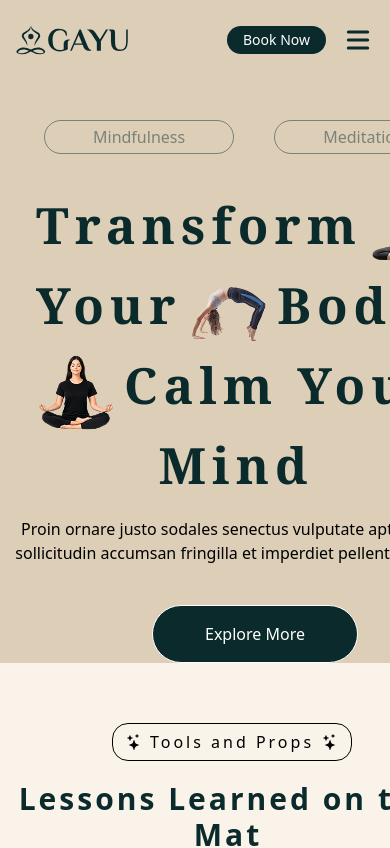
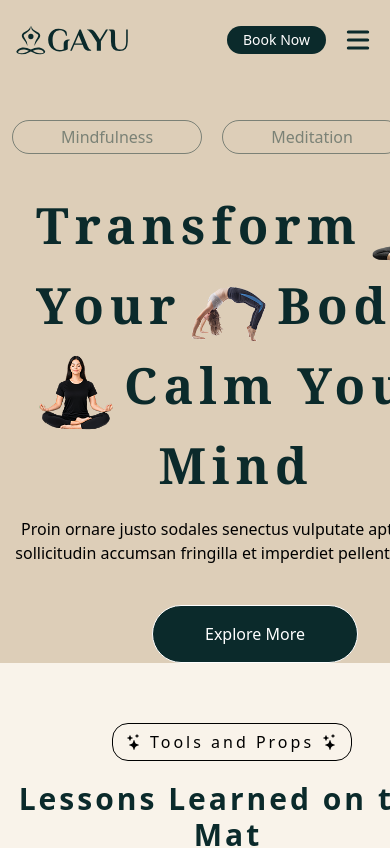
Before and after one commit to Ashishpanwar0/Yoga, a React (Vite) app: page / in a window 390 px wide. Shown: the top 848 px of the page. Built offline with nearby package versions, Linux system fonts and the light colour scheme.

Commit message:
Your commit message

```diff
--- a/src/Componants/Mid.jsx
+++ b/src/Componants/Mid.jsx
@@ -18,7 +18,7 @@ function Mid() {
           </div>
 
           <div>
-          <div className='flex lg:gap-10 sm:ml-9 gap-10 md:gap-10 ml-11 lg:ml-18'>
+          <div className='flex lg:gap-10 sm:ml-9 gap-5 md:gap-10 ml-3 lg:ml-18'>
           <span className='text-1xl border-1 px-12 py-1 rounded-[30px] text-[#0b2a2b77]'> Mindfulness</span>
           <span className='text-1xl border-1 px-12 py-1 rounded-[30px] text-[#0b2a2b77]'>Meditation</span>
           </div>
```
